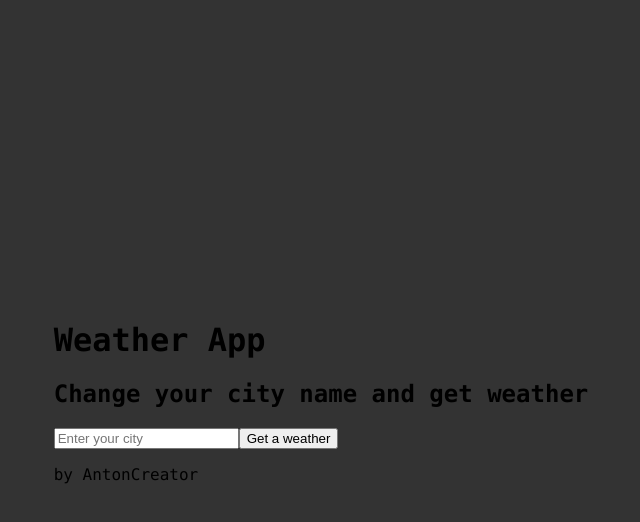
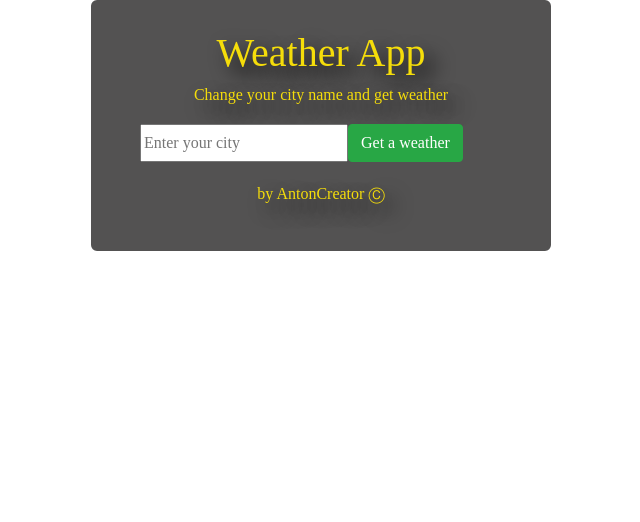
Before and after one commit to AntonCreator/weatherApp, a React (Create React App) app: page / in a window 1280 px wide. Shown: the top 522 px of the page, without its empty margins (319-959 px from the left). Built offline with nearby package versions, Linux system fonts and the light colour scheme.

Commit message:
finish load

```diff
--- a/public/index.html
+++ b/public/index.html
@@ -10,6 +10,11 @@
       content="Web site created using create-react-app"
     />
     <link rel="apple-touch-icon" href="%PUBLIC_URL%/logo192.png" />
+    <link rel="stylesheet" href="https://maxcdn.bootstrapcdn.com/bootstrap/4.0.0/css/bootstrap.min.css">
+<script src="https://ajax.googleapis.com/ajax/libs/jquery/3.3.1/jquery.min.js"></script>
+<script src="https://cdnjs.cloudflare.com/ajax/libs/popper.js/1.12.9/umd/popper.min.js"></script>
+<script src="https://maxcdn.bootstrapcdn.com/bootstrap/4.0.0/js/bootstrap.min.js"></script>
+<script src="https://use.fontawesome.com/releases/v5.0.8/js/all.js"></script>
     <!--
       manifest.json provides metadata used when your web app is installed on a
       user's mobile device or desktop. See https://developers.google.com/web/fundamentals/web-app-manifest/
--- a/src/App.js
+++ b/src/App.js
@@ -26,7 +26,10 @@ class App extends React.Component {
      const data = await url_Api.json();
      console.log (data)
 
-
+     let sunset = data.sys.sunset;
+     let date = new Date()
+     date.setTime(sunset)
+     let sunset_date = date.getHours() + ":" + date.getMinutes() + ":" + date.getSeconds()
 
      this.setState ({
       cityName : data.name,
@@ -34,7 +37,7 @@ class App extends React.Component {
       temperature : data.main.temp,
       feel : data.main.feels_like,
       wind : data.wind.speed,
-      sunset : data.sys.sunset,
+      sunset : sunset_date,
       humidity : data.main.humidity,
       visibility : true
      })
@@ -45,9 +48,9 @@ class App extends React.Component {
   render () {
     return (
 
-    <div>
-      <h1>Weather App</h1>
-      <h2>Change your city name and get weather</h2>
+    <div className = "mainDiv">
+      <h1 className = "title">Weather App</h1>
+      <h6 className = "title">Change your city name and get weather</h6>
       <Input getWeather = {this.getWeather} />
       { this.state.visibility &&
       <Weather cityName = {this.state.cityName}
@@ -59,7 +62,7 @@ class App extends React.Component {
       humidity = {this.state.humidity}
        /> }
 
-      <p>by AntonCreator</p>
+      <p className = "title">by AntonCreator Ⓒ</p>
     </div>
     )
   }
--- a/src/components/input.js
+++ b/src/components/input.js
@@ -33,10 +33,10 @@ class Input extends React.Component {
         let {input} = this.state;
 
         return (
-            <div>
+            <div className = "inputDiv">
                 <input placeholder = "Enter your city" onKeyPress = {this.handleEnter}
-                onChange = {this.inputChange} value = {input}></input>
-                <button >Get a weather</button>
+                onChange = {this.inputChange} onClick = {this.getWeather} value = {input}></input>
+                <button className = "btn btn-success">Get a weather</button>
             </div>
         )
     }
--- a/src/components/weather.js
+++ b/src/components/weather.js
@@ -1,9 +1,30 @@
 import React from "react";
 
-const Weather = () => {
+const Weather = (props) => {
     return (
-        <div>
+        <div className = "container">
+        <div className = "card">
+            <div className = "face face1">
+                <div className = "content">
+                    <h3>City name : {props.cityName} </h3><br />
+                     { props.weather == "Snow" ? <p> weather : {props.weather} ❄️</p> :
+                        props.weather == "Rain" ? <p> weather : {props.weather} 🌧️</p> :
+                        props.weather == "Clouds" ? <p> weather : {props.weather} ☁️</p> :
+                         <p> weather : {props.weather} ☀️</p> }
 
+
+                    <p>temperature : {props.temperature} </p>
+                </div>
+            </div>
+            <div className = "face face2">
+                <div className = "content">
+                    <p> feel as : {props.feel}</p>
+                    <p> wind speed : {props.wind} m/s</p>
+                    <p> sunset time: {props.sunset} </p>
+                    <p> humidity : {props.humidity} %</p>
+                </div>
+            </div>
+        </div>
         </div>
     )
 }
--- a/src/index.css
+++ b/src/index.css
@@ -1,15 +1,12 @@
 body{
-  margin: 0;
-  padding: 0;
-  min-height: 100vh;
-  background: #333;
-  display: flex;
-  justify-content: center;
-  align-items: center;
-  font-family: consolas;
+  margin: auto;
+  font-family: cursive;
 }
 
 .card{
+  width: 300px;
+  margin : auto;
+  background-color: rgb(83, 82, 82);
   position: relative;
   cursor: pointer;
 }
@@ -23,29 +20,31 @@ body{
 .card .face.face1{
   position: relative;
   background: #333;
-  display: flex;
-  justify-content: center;
-  align-items: center;
   z-index: 1;
   transform: translateY(100px);
+  font-size: 20px;
 }
 
  .card:hover .face.face1{
-  background: #ff0057;
+  background: rgb(245, 221, 10);
   transform: translateY(0);
+  color : #333
 }
 
  .card .face.face1 .content{
-  opacity: 0.2;
+  opacity: 0.8;
   transition: 0.5s;
+
 }
 
  .card:hover .face.face1 .content{
   opacity: 1;
+  color : #333
 }
 
- .card .face.face1 .content img{
-  max-width: 100px;
+.card:hover .face.face1 .content h3{
+
+  color : #333
 }
 
  .card .face.face1 .content h3{
@@ -53,15 +52,12 @@ body{
   padding: 0;
   color: #fff;
   text-align: center;
-  font-size: 1.5em;
+  font-size: 22px;
 }
 
  .card .face.face2{
   position: relative;
   background: #fff;
-  display: flex;
-  justify-content: center;
-  align-items: center;
   padding: 20px;
   box-sizing: border-box;
   box-shadow: 0 20px 50px rgba(0, 0, 0, 0.8);
@@ -73,21 +69,36 @@ body{
 }
 
  .card .face.face2 .content p{
-  margin: 0;
+  margin: auto;
   padding: 0;
+  font-size: 20px;
+  color : #333;
+  text-align: left;
 }
 
- .card .face.face2 .content a{
-  margin: 15px 0 0;
-  display:  inline-block;
-  text-decoration: none;
-  font-weight: 900;
-  color: #333;
-  padding: 5px;
-  border: 1px solid #333;
+.inputDiv {
+  text-align: center;
+  margin : 20px;
+  display: flex;
+
 }
 
-.card .face.face2 .content a:hover{
-  background: #333;
-  color: #fff;
+.mainDiv {
+  width : 460px;
+  text-align: center;
+  margin: auto;
+  padding: 26px;
+  background: rgb(83, 82, 82);
+  color :rgb(245, 221, 10);
+  border : 3px solid rgb(83, 82, 82);
+  border-radius: 6px;
 }
+
+.conteiner {
+  margin: auto;
+  background: rgb(83, 82, 82);
+}
+
+.title {
+  text-shadow: 10px 10px 20px black;
+}
```
